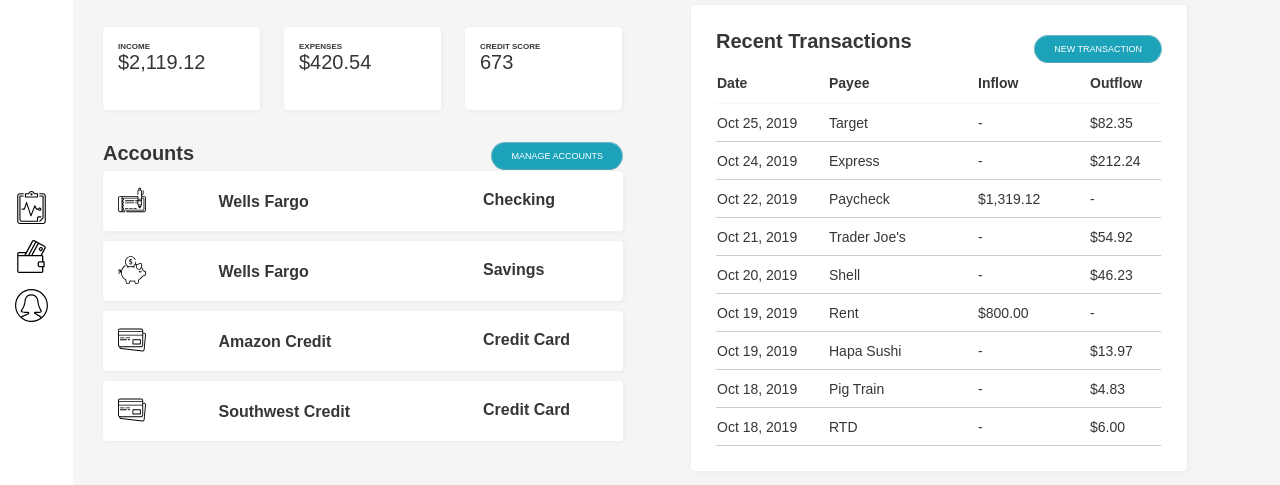
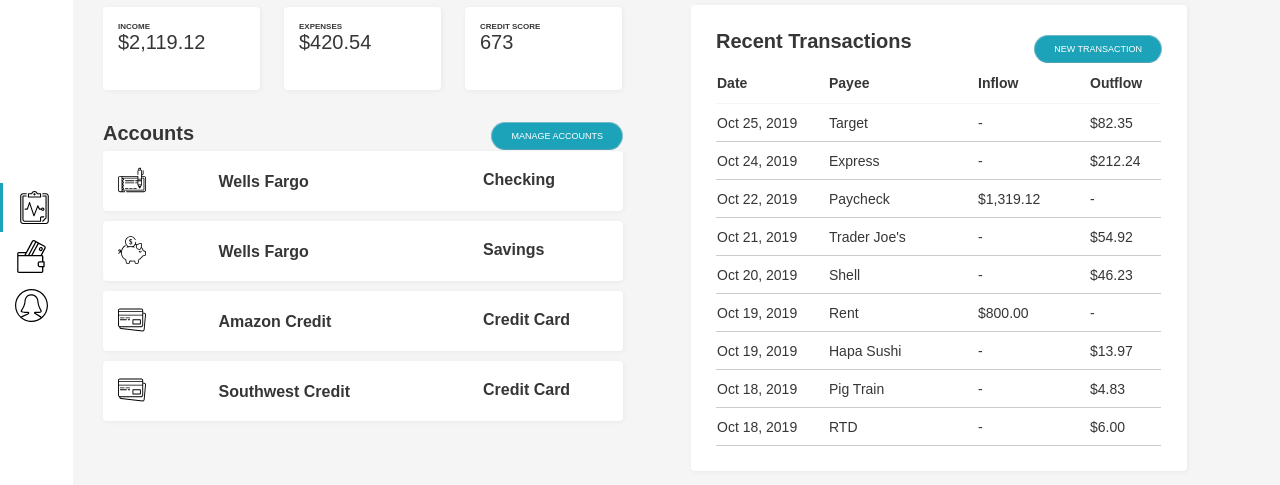
Before and after one commit to jordanwa1947/balancing_act, a plain HTML site: page index.html in a window 1280 px wide. Both pictures are taken after a click on the picture 603 px from the left and 98 px from the top of the page. Shown: the part 73-558 px from the top of the page. Drawn offline with Linux system fonts and the light colour scheme; a web font is replaced by a local one.

Commit message:
Remove margin on click so account details float to the top and add border to the nav image being visited

```diff
--- a/index.html
+++ b/index.html
@@ -9,7 +9,7 @@
     <div id="left-column">
       <img id="elephant-logo" class="nav-image" src="assets/images/elephant.svg">
       <nav class="nav-links">
-        <img class="nav-image" src="assets/images/dashboard.svg">
+        <img class="nav-image on-page" src="assets/images/dashboard.svg">
         <img class="nav-image" src="assets/images/transactions.svg">
         <img class="nav-image" src="assets/images/profile.svg">
       </nav>
--- a/main.js
+++ b/main.js
@@ -1,7 +1,11 @@
 var welcomeBanner = document.getElementById('welcome-banner');
 var closeWelcomeX = document.getElementById('close-welcome-x');
+var accountDetails = document.getElementById('account-details-cont');
+var centerColumn = document.getElementById('center-column');
 closeWelcomeX.addEventListener('click', closeWelcome);
 
 function closeWelcome () {
   welcomeBanner.style.display = 'none';
+  accountDetails.style.margin = '0px';
+  centerColumn.style.margin = '0px 34px 0px 0px';
 }
--- a/styles.css
+++ b/styles.css
@@ -79,11 +79,11 @@ button.main-button:focus {
   height: 33px;
   display: block;
   padding: 8px 15px;
+  cursor: pointer;
 }
 
-nav.nav-links img:hover {
+.on-page {
   border-left: solid 3px #1CA3BA;
-  cursor: pointer;
 }
 
 .nav-links {
```
